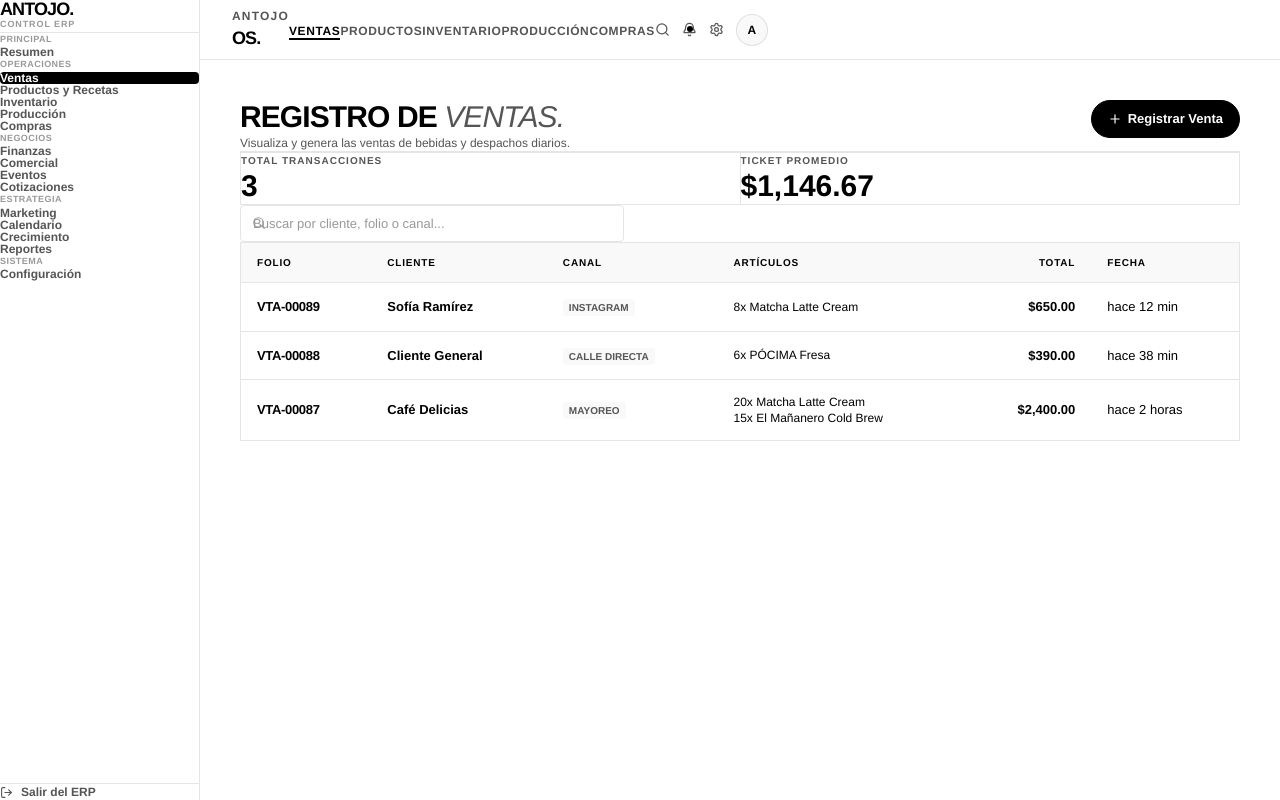
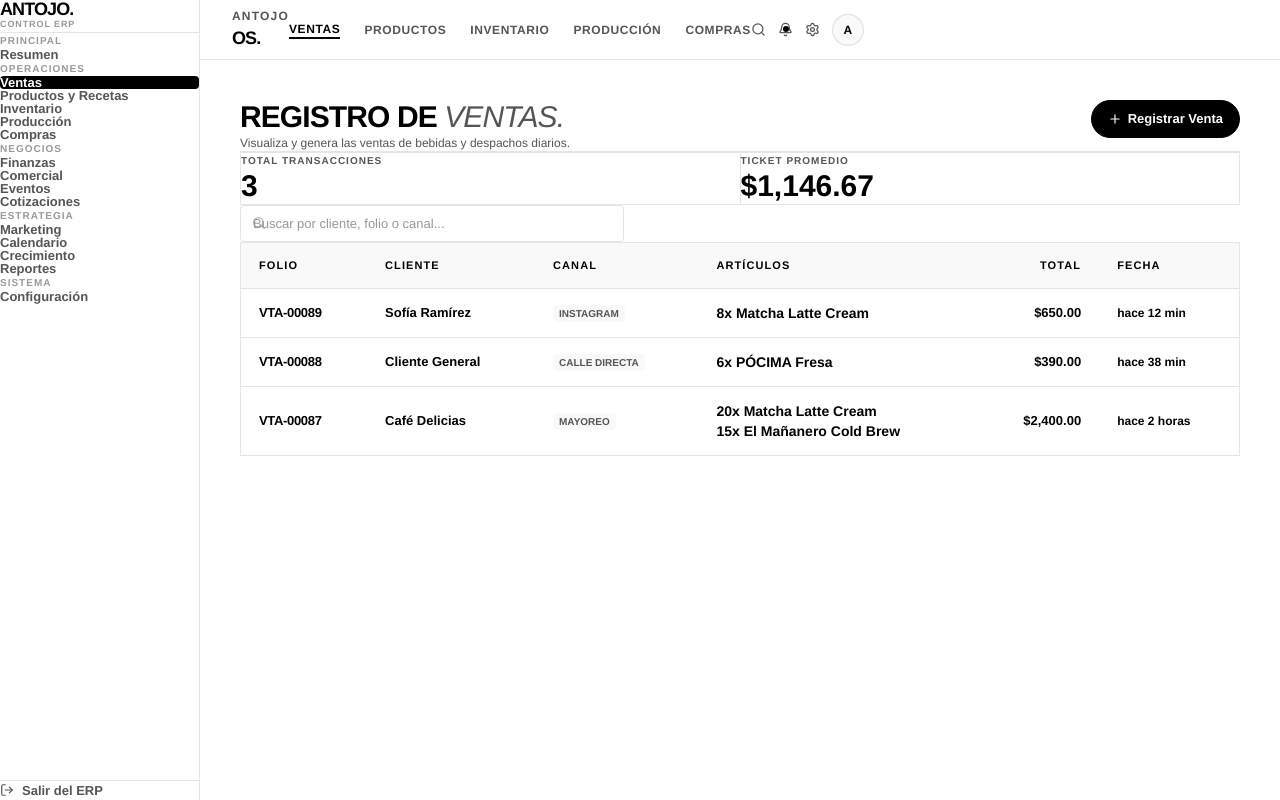
Before and after one commit to lavidadeuncreativo/antojo, a Next.js app: page /sales in a window 1280 px wide. Built offline with nearby package versions, Linux system fonts and the light colour scheme.

Commit message:
style(ui): improve legibility, typography sizing, padding, and layout alignment

```diff
--- a/src/app/(app)/finance/page.tsx
+++ b/src/app/(app)/finance/page.tsx
@@ -31,7 +31,7 @@ export default function FinanzasPage() {
         <div className="bg-white p-8 flex flex-col justify-between min-h-[140px] text-left">
           <div>
             <div className="flex items-center justify-between">
-              <span className="text-[9px] font-bold text-[var(--color-text-secondary)] uppercase tracking-wider">
+              <span className="text-[11px] font-extrabold text-[var(--color-text-secondary)] uppercase tracking-widest">
                 Ingresos Totales
               </span>
               <div className="w-7 h-7 rounded-full bg-[var(--color-success-bg)] text-[var(--color-success)] flex items-center justify-center">
@@ -52,7 +52,7 @@ export default function FinanzasPage() {
         <div className="bg-white p-8 flex flex-col justify-between min-h-[140px] text-left">
           <div>
             <div className="flex items-center justify-between">
-              <span className="text-[9px] font-bold text-[var(--color-text-secondary)] uppercase tracking-wider">
+              <span className="text-[11px] font-extrabold text-[var(--color-text-secondary)] uppercase tracking-widest">
                 Egresos de Caja
               </span>
               <div className="w-7 h-7 rounded-full bg-[var(--color-error-bg)] text-[var(--color-error)] flex items-center justify-center">
@@ -73,7 +73,7 @@ export default function FinanzasPage() {
         <div className="bg-white p-8 flex flex-col justify-between min-h-[140px] text-left">
           <div>
             <div className="flex items-center justify-between">
-              <span className="text-[9px] font-bold uppercase tracking-wider text-[var(--color-text-secondary)]">
+              <span className="text-[11px] font-extrabold uppercase tracking-widest text-[var(--color-text-secondary)]">
                 Flujo Neto
               </span>
               <div className="w-7 h-7 rounded-full flex items-center justify-center bg-black/5 text-black">
--- a/src/app/(app)/production/page.tsx
+++ b/src/app/(app)/production/page.tsx
@@ -64,11 +64,11 @@ export default function ProduccionPage() {
       {/* Metrics (Grid style) */}
       <div className="grid grid-cols-1 md:grid-cols-2 border border-[var(--color-border)] bg-[var(--color-border)] gap-[1px]">
         <div className="bg-white p-6">
-          <span className="text-[10px] font-bold uppercase tracking-widest text-[var(--color-text-secondary)] block mb-1">Total Lotes Elaborados</span>
+          <span className="text-[11px] font-extrabold uppercase tracking-widest text-[var(--color-text-secondary)] block mb-1">Total Lotes Elaborados</span>
           <span className="text-3xl font-extrabold text-black tabular-nums">{production.length}</span>
         </div>
         <div className="bg-white p-6">
-          <span className="text-[10px] font-bold uppercase tracking-widest text-[var(--color-text-secondary)] block mb-1">Bebidas Elaboradas</span>
+          <span className="text-[11px] font-extrabold uppercase tracking-widest text-[var(--color-text-secondary)] block mb-1">Bebidas Elaboradas</span>
           <span className="text-3xl font-extrabold text-black tabular-nums">
             {production.reduce((acc, p) => acc + p.qty, 0)} uds
           </span>
--- a/src/app/(app)/purchases/page.tsx
+++ b/src/app/(app)/purchases/page.tsx
@@ -65,11 +65,11 @@ export default function ComprasPage() {
       {/* Metrics (Grid style) */}
       <div className="grid grid-cols-1 md:grid-cols-2 border border-[var(--color-border)] bg-[var(--color-border)] gap-[1px]">
         <div className="bg-white p-6">
-          <span className="text-[10px] font-bold uppercase tracking-widest text-[var(--color-text-secondary)] block mb-1">Órdenes de Compra</span>
+          <span className="text-[11px] font-extrabold uppercase tracking-widest text-[var(--color-text-secondary)] block mb-1">Órdenes de Compra</span>
           <span className="text-3xl font-extrabold text-black tabular-nums">{purchases.length}</span>
         </div>
         <div className="bg-white p-6">
-          <span className="text-[10px] font-bold uppercase tracking-widest text-[var(--color-text-secondary)] block mb-1">Egreso Acumulado</span>
+          <span className="text-[11px] font-extrabold uppercase tracking-widest text-[var(--color-text-secondary)] block mb-1">Egreso Acumulado</span>
           <span className="text-3xl font-extrabold text-black tabular-nums">
             {formatCurrency(purchases.reduce((acc, p) => acc + p.cost, 0))}
           </span>
--- a/src/app/(app)/sales/page.tsx
+++ b/src/app/(app)/sales/page.tsx
@@ -139,15 +139,15 @@ export default function VentasPage() {
                   </td>
                   <td>
                     {sale.items.map((it, idx) => (
-                      <div key={idx} className="text-xs font-medium">
+                      <div key={idx} className="text-sm font-bold text-black py-0.5">
                         {it.qty}x {it.name}
                       </div>
                     ))}
                   </td>
-                  <td className="text-right font-bold text-black tabular-nums">
+                  <td className="text-right font-black text-black tabular-nums">
                     {formatCurrency(sale.total)}
                   </td>
-                  <td className="text-[var(--color-text-secondary)] font-medium">{sale.time}</td>
+                  <td className="text-[var(--color-text-secondary)] font-bold text-xs">{sale.time}</td>
                 </tr>
               ))}
               {filteredSales.length === 0 && (
--- a/src/app/globals.css
+++ b/src/app/globals.css
@@ -453,17 +453,17 @@ h1, h2, h3, h4, h5, h6 {
 .antojo-table th {
   background-color: var(--color-surface);
   color: var(--color-text-primary);
-  font-size: 10px;
+  font-size: 11px;
   font-weight: 700;
   text-transform: uppercase;
-  letter-spacing: 0.08em;
-  padding: 12px 16px;
+  letter-spacing: 0.1em;
+  padding: 14px 18px;
   border-bottom: 1px solid var(--color-border);
   white-space: nowrap;
 }
 
 .antojo-table td {
-  padding: 14px 16px;
+  padding: 14px 18px;
   border-bottom: 1px solid var(--color-border);
   color: var(--color-text-primary);
   vertical-align: middle;
@@ -548,12 +548,8 @@ h1, h2, h3, h4, h5, h6 {
 }
 
 /* ── Responsive Utilities ──────────────────────────────────── */
-.hidden-mobile {
-  display: block;
-}
-
 .visible-mobile {
-  display: none;
+  display: none !important;
 }
 
 @media (max-width: 768px) {
--- a/src/components/layout/AppShell.tsx
+++ b/src/components/layout/AppShell.tsx
@@ -14,7 +14,7 @@ export function AppShell({ children }: { children: React.ReactNode }) {
   return (
     <div className="app-layout">
       {/* Sidebar — desktop only */}
-      <div className="hidden-mobile">
+      <div className="hidden md:block">
         <Sidebar
           collapsed={sidebarCollapsed}
           onToggle={() => setSidebarCollapsed(!sidebarCollapsed)}
@@ -37,7 +37,7 @@ export function AppShell({ children }: { children: React.ReactNode }) {
       </main>
 
       {/* Mobile Bottom Nav */}
-      <div className="visible-mobile">
+      <div className="block md:hidden">
         <MobileBottomNav onMenuOpen={() => setMobileMenuOpen(true)} />
         <MobileMenuDrawer
           open={mobileMenuOpen}
--- a/src/components/layout/Sidebar.tsx
+++ b/src/components/layout/Sidebar.tsx
@@ -69,8 +69,8 @@ export function Sidebar({ collapsed, onToggle }: SidebarProps) {
       {/* Navigation List */}
       <nav className="flex-1 p-4 space-y-6">
         {Object.entries(groups).map(([group, items]) => (
-          <div key={group} className="space-y-1">
-            <span className="text-[9px] font-bold text-[var(--color-text-muted)] uppercase tracking-wider block px-2 mb-2">
+          <div key={group} className="space-y-2">
+            <span className="text-[10px] font-extrabold text-[var(--color-text-muted)] uppercase tracking-widest block px-3 mb-1">
               {groupLabels[group]}
             </span>
             <div className="space-y-0.5">
@@ -83,7 +83,7 @@ export function Sidebar({ collapsed, onToggle }: SidebarProps) {
                   <Link
                     key={item.href}
                     href={item.href}
-                    className={`block px-2 py-1.5 text-xs font-semibold rounded transition-all leading-none ${
+                    className={`block px-3 py-2 text-[13px] font-bold rounded transition-all leading-none ${
                       isActive
                         ? "bg-black text-white"
                         : "text-[var(--color-text-secondary)] hover:text-black hover:bg-black/5"
@@ -106,9 +106,9 @@ export function Sidebar({ collapsed, onToggle }: SidebarProps) {
               window.location.href = "/";
             }
           }}
-          className="flex items-center gap-2 px-2 py-1.5 w-full text-left text-xs font-semibold text-[var(--color-text-secondary)] hover:text-black transition-all"
+          className="flex items-center gap-2 px-3 py-2 w-full text-left text-[13px] font-bold text-[var(--color-text-secondary)] hover:text-black transition-all"
         >
-          <LogOut size={13} />
+          <LogOut size={14} />
           Salir del ERP
         </button>
       </div>
--- a/src/components/layout/Topbar.tsx
+++ b/src/components/layout/Topbar.tsx
@@ -70,7 +70,7 @@ export function Topbar({ onMenuToggle }: TopbarProps) {
       <div className="flex items-center gap-4">
         <button
           onClick={onMenuToggle}
-          className="visible-mobile p-1 text-black hover:bg-black/5 rounded"
+          className="md:hidden p-1 text-black hover:bg-black/5 rounded"
           aria-label="Menú principal"
         >
           <Menu size={18} />
@@ -85,7 +85,7 @@ export function Topbar({ onMenuToggle }: TopbarProps) {
       </div>
 
       {/* Navigation (Swiss Minimalist Text Links) */}
-      <nav className="hidden-mobile flex items-center gap-6 mx-auto">
+      <nav className="hidden md:flex items-center gap-6 mx-auto">
         {navItems.map((item) => {
           const isActive = pathname === item.href;
           return (
```
Also changed, not shown: src/app/(app)/dashboard/DashboardClient.tsx (+5 -5 lines), src/app/(app)/inventory/page.tsx (+4 -4 lines), src/app/(app)/products/page.tsx (+4 -4 lines).
